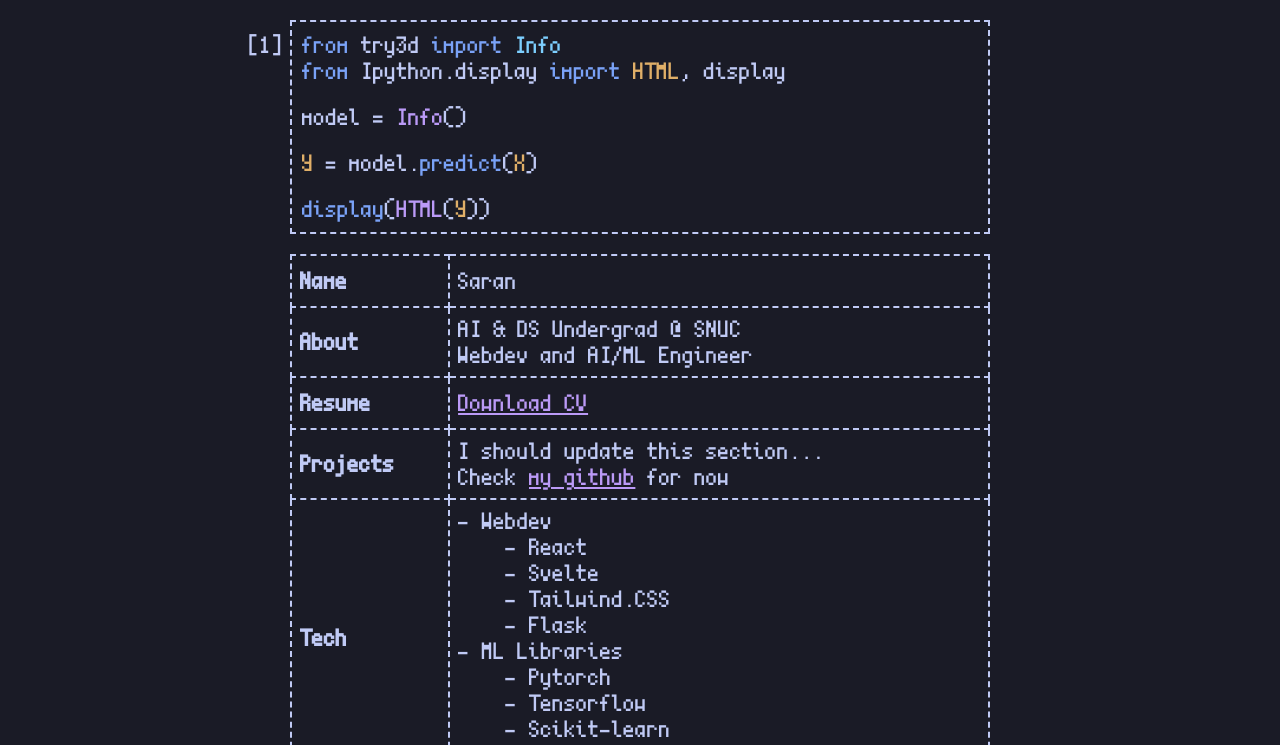
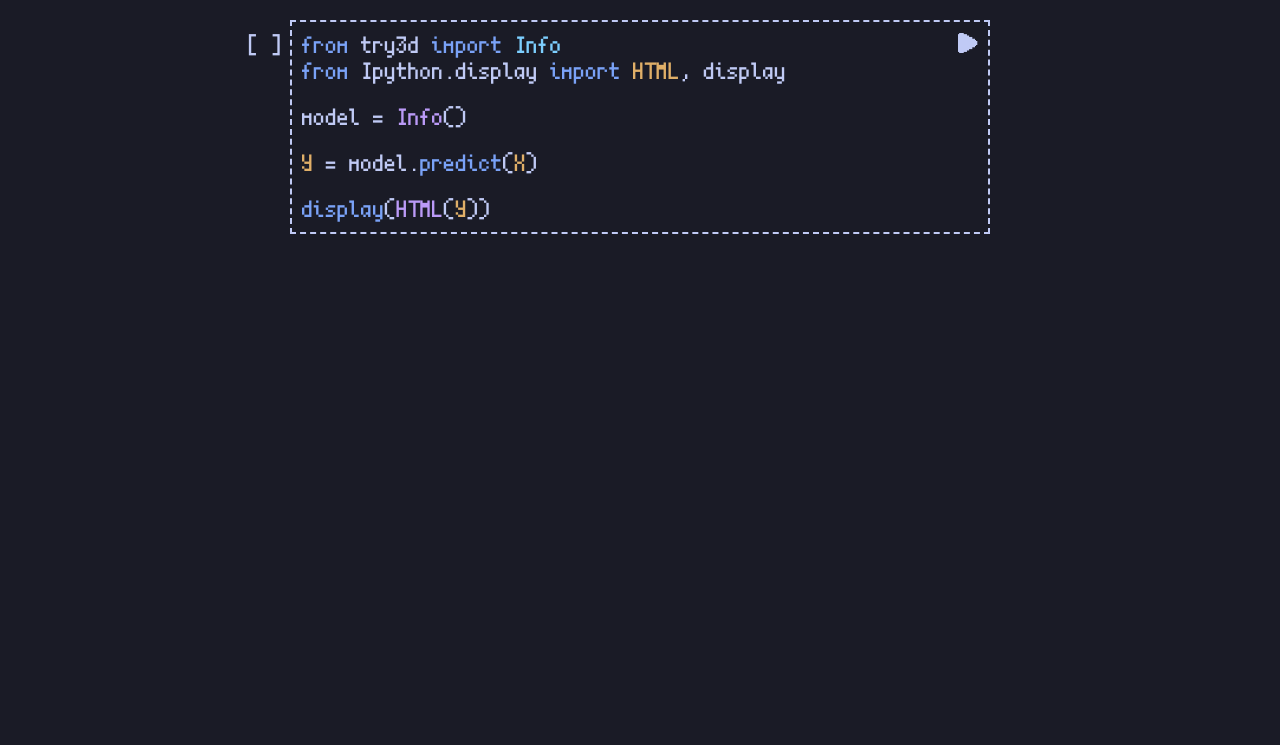
Before and after one commit to Try3D/try3d.github.io, an Astro site: page / in a window 1280 px wide. Shown: the top 745 px of the page. Built offline with nearby package versions, Linux system fonts and the light colour scheme; Astro itself is replaced by a stand-in of ours.

Commit message:
Minute changes

```diff
--- a/astro.config.mjs
+++ b/astro.config.mjs
@@ -1,7 +1,10 @@
 import { defineConfig } from "astro/config";
+
+import svelte from "@astrojs/svelte";
 
 // https://astro.build/config
 export default defineConfig({
   site: "https://try3d.github.io",
   base: "/",
+  integrations: [svelte()]
 });
--- a/package.json
+++ b/package.json
@@ -10,8 +10,10 @@
     "astro": "astro"
   },
   "dependencies": {
+    "@astrojs/check": "^0.7.0",
+    "@astrojs/svelte": "^5.4.0",
     "astro": "^4.9.2",
-    "@astrojs/check": "^0.7.0",
+    "svelte": "^4.2.17",
     "typescript": "^5.4.5"
   }
 }
--- a/src/components/Cell.astro
+++ /dev/null
@@ -1,62 +0,0 @@
----
-
----
-
-<div class="parent">
-  <div class="cell">
-    <div class="i">[1]</div>
-    <div><span class="blue">from</span> try3d <span class="blue">import</span> <span class="cyan">Info</span></div>
-    <div><span class="blue">from</span> Ipython.display <span class="blue">import</span> <span class="yellow">HTML</span>, display</div>
-    <div style="height: 20px;"></div>
-    <div>model = <span class="magenta">Info</span>()</div>
-    <div style="height: 20px;"></div>
-    <div><span class="yellow">Y</span> = model.<span class="blue">predict</span>(<span class="yellow">X</span>)</div>
-    <div style="height: 20px;"></div>
-    <div><span class="blue">display</span>(<span class="magenta">HTML</span>(<span class="yellow">Y</span>))</div>
-  </div>
-</div>
-
-<style>
-  .i {
-    position: absolute;
-    transform: translate(-55px, 0);
-  }
-  .parent {
-    width: var(--viewport-width);
-    margin: 20px;
-    display: flex;
-    flex-direction: row;
-    flex-wrap: wrap;
-  }
-
-  .cell {
-    overflow-x: auto;
-    width: 100%;
-    padding: 10px;
-    border: 2px dashed var(--foreground-color);
-  }
-
-  .cell div {
-    white-space: pre;
-  }
-
-  .magenta {
-    color: var(--magenta);
-  }
-
-  .blue {
-    color: var(--blue);
-  }
-
-  .green {
-    color: var(--green);
-  }
-
-  .cyan {
-    color: var(--cyan);
-  }
-
-  .yellow {
-    color: var(--yellow);
-  }
-</style>
--- /dev/null
+++ b/src/components/Jupyter.svelte
@@ -0,0 +1,181 @@
+<script lang="ts">
+  let val = 0;
+
+  function handleClick() {
+    val += 1;
+  }
+
+  function getlen(n: number): number {
+    if (n < 10) {
+      return 1;
+    }
+    return 1 + getlen(Math.floor(n / 10));
+  }
+
+  $: transformValue = `translate(-${44 + getlen(val) * 11.5}px, 0)`;
+
+  type TableDataProp = {
+    key: string;
+    value: string;
+  }[];
+
+  let tableData: TableDataProp = [
+    { key: "Name", value: "Saran" },
+    {
+      key: "About",
+      value: "AI & DS Undergrad @ SNUC\nWebdev and AI/ML Engineer",
+    },
+    {
+      key: "Resume",
+      value: '<a href="https://youtu.be/dQw4w9WgXcQ">Download CV</a>',
+    },
+    {
+      key: "Projects",
+      value:
+        "I should update this section...\nCheck <a href='https://github.com/try3d'>my github</a> for now",
+    },
+    {
+      key: "Tech",
+      value:
+        "- Webdev\n    - React\n    - Svelte\n    - Tailwind.CSS\n    - Flask\n- ML Libraries\n    - Pytorch\n    - Tensorflow\n    - Scikit-learn\n    And many more...",
+    },
+  ];
+
+  $: cur = tableData[(val + 4) % 5];
+</script>
+
+<main>
+  <div class="parent">
+    <div class="cell">
+      <div class="i" style="transform: {transformValue}">
+        [{val == 0 ? " " : val}]
+      </div>
+      <div class="menu" id="menu">
+        <button on:click={handleClick}>
+          <img src="/images/play.png" alt="run" />
+        </button>
+      </div>
+      <div>
+        <span class="blue">from</span> try3d <span class="blue">import</span>
+        <span class="cyan">Info</span>
+      </div>
+      <div>
+        <span class="blue">from</span> Ipython.display
+        <span class="blue">import</span> <span class="yellow">HTML</span>,
+        display
+      </div>
+      <div style="height: 20px;"></div>
+      <div>model = <span class="magenta">Info</span>()</div>
+      <div style="height: 20px;"></div>
+      <div>
+        <span class="yellow">Y</span> = model.<span class="blue">predict</span
+        >(<span class="yellow">X</span>)
+      </div>
+      <div style="height: 20px;"></div>
+      <div>
+        <span class="blue">display</span>(<span class="magenta">HTML</span
+        >(<span class="yellow">Y</span>))
+      </div>
+    </div>
+  </div>
+
+  {#if val > 0}
+    <table>
+      <tr>
+        <th style="width: 100px;">{@html cur.key}</th>
+        <td>{@html cur.value}</td>
+      </tr>
+    </table>
+  {/if}
+</main>
+
+<style>
+  main {
+    font-size: 26px;
+    display: flex;
+    align-items: center;
+    flex-direction: column;
+  }
+
+  button {
+    margin: 0px 7px 0px 0px;
+    background: transparent;
+    border: transparent;
+  }
+
+  img {
+    width: 20px;
+  }
+
+  .menu {
+    position: absolute;
+    right: 0;
+    transform: translateX(-5px);
+  }
+
+  .i {
+    position: absolute;
+  }
+
+  .parent {
+    width: var(--viewport-width);
+    margin: 20px;
+    display: flex;
+    flex-direction: row;
+    flex-wrap: wrap;
+    position: relative;
+  }
+
+  .cell {
+    overflow-x: auto;
+    width: 100%;
+    padding: 10px;
+    border: 2px dashed var(--foreground-color);
+  }
+
+  td,
+  tr {
+    white-space: pre;
+  }
+
+  table {
+    width: var(--viewport-width);
+    border-collapse: collapse;
+  }
+
+  th,
+  td {
+    border: 2px dashed var(--foreground-color);
+    padding: 8px;
+  }
+
+  th {
+    padding-top: 12px;
+    padding-bottom: 12px;
+    text-align: left;
+  }
+
+  td {
+    text-align: left;
+  }
+
+  a {
+    color: var(--magenta);
+  }
+
+  .magenta {
+    color: var(--magenta);
+  }
+
+  .blue {
+    color: var(--blue);
+  }
+
+  .cyan {
+    color: var(--cyan);
+  }
+
+  .yellow {
+    color: var(--yellow);
+  }
+</style>
--- a/src/components/Output.astro
+++ /dev/null
@@ -1,68 +0,0 @@
----
-
----
-
-<table>
-  <tr>
-    <th>Name</th>
-    <td>Saran</td>
-  </tr>
-  <tr>
-    <th>About</th>
-    <td>AI & DS Undergrad @ SNUC<br>
-      Webdev and AI/ML Engineer
-    </td>
-  </tr>
-  <tr>
-    <th>Resume</th>
-    <td><a href="https://youtu.be/dQw4w9WgXcQ">Download CV</a></td>
-  </tr>
-  <tr>
-    <th>Projects</th>
-    <td>
-      I should update this section...<br>
-      Check <a href="https://github.com/try3d">my github</a> for now
-    </td>
-  </tr>
-  <tr>
-    <th>Tech</th>
-    <td>
-      - Webdev<br>
-      &nbsp;&nbsp;&nbsp;&nbsp;- React<br>
-      &nbsp;&nbsp;&nbsp;&nbsp;- Svelte<br>
-      &nbsp;&nbsp;&nbsp;&nbsp;- Tailwind.CSS<br>
-      &nbsp;&nbsp;&nbsp;&nbsp;- Flask<br>
-      - ML Libraries<br>
-      &nbsp;&nbsp;&nbsp;&nbsp;- Pytorch<br>
-      &nbsp;&nbsp;&nbsp;&nbsp;- Tensorflow<br>
-      &nbsp;&nbsp;&nbsp;&nbsp;- Scikit-learn<br>
-      &nbsp;&nbsp;And many more...
-    </td>
-  </tr>
-</table>
-
-<style>
-  table {
-    width: var(--viewport-width);
-    border-collapse: collapse;
-  }
-
-  th, td {
-    border: 2px dashed var(--foreground-color);
-    padding: 8px;
-  }
-
-  th {
-    padding-top: 12px;
-    padding-bottom: 12px;
-    text-align: left;
-  }
-
-  td {
-    text-align: left;
-  }
-
-  a {
-    color: var(--magenta);
-  }
-</style>
--- a/src/pages/index.astro
+++ b/src/pages/index.astro
@@ -1,24 +1,13 @@
 ---
 import Layout from '../layouts/Layout.astro';
-import Cell from '../components/Cell.astro';
-import Output from '../components/Output.astro';
+import Jupyter from '../components/Jupyter.svelte';
 import Footer from '../components/Footer.astro';
 ---
 
 <Layout title="Try3D">
-  <div>
-    <Cell />
-    <Output />
-  </div>
-
+  <Jupyter client:load />
   <Footer />
 </Layout>
 
 <style>
-  div {
-    font-size: 26px;
-    display: flex;
-    align-items: center;
-    flex-direction: column;
-  }
 </style>
--- /dev/null
+++ b/svelte.config.js
@@ -0,0 +1,5 @@
+import { vitePreprocess } from '@astrojs/svelte';
+
+export default {
+	preprocess: vitePreprocess(),
+}
```
Also changed, not shown: public/images/play.png (added), 1 other file.
